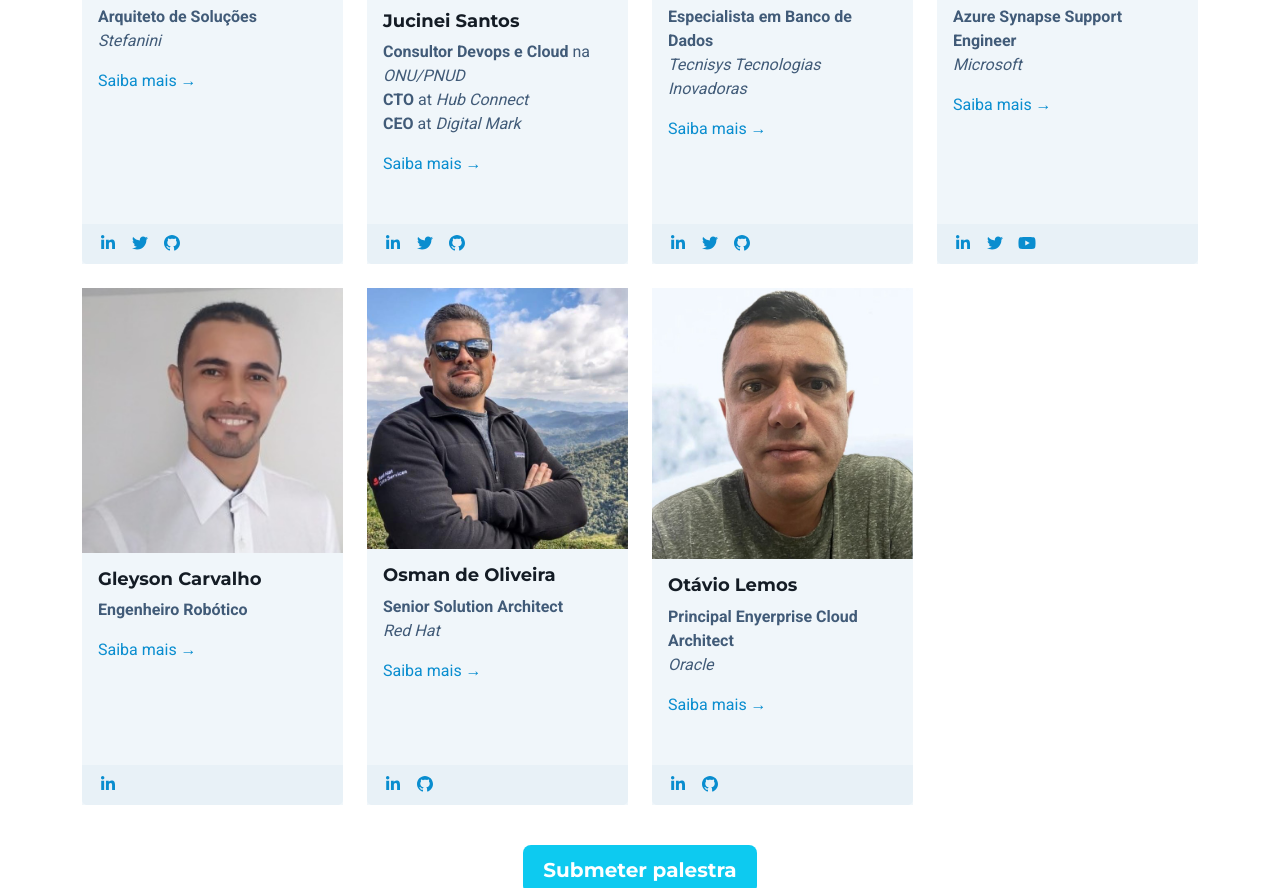
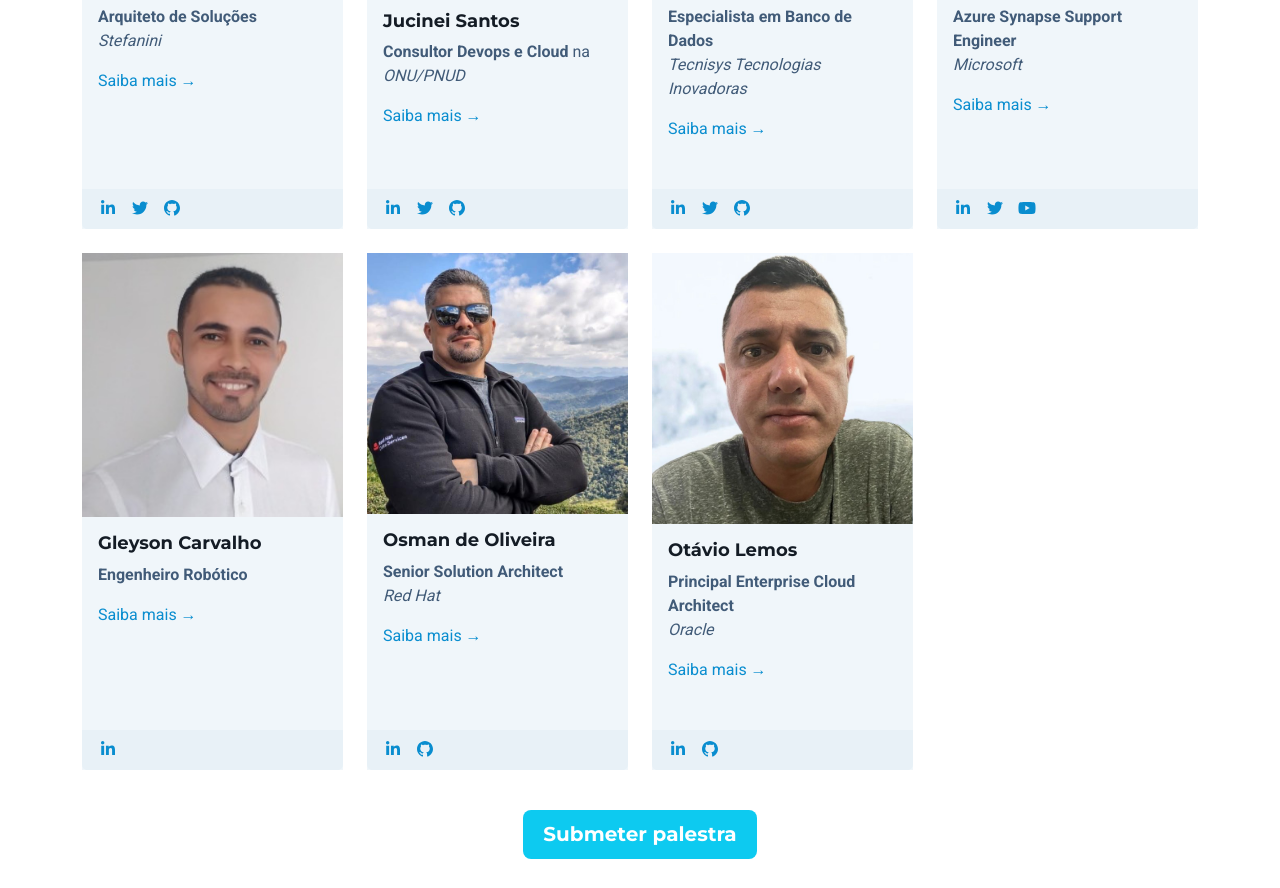
Before and after one commit to DanSilva41/website-capitaltech, a website: page index.html in a window 1280 px wide. Shown: the part 2462-3350 px from the top of the page. Drawn offline with Linux system fonts and the light colour scheme.

Commit message:
correções

```diff
--- a/assets/js/data.js
+++ b/assets/js/data.js
@@ -117,7 +117,7 @@ const speakers = [
         slug: 'otavio-lemos',
         avatar: 'assets/images/speakers/otavio-lemos.jpeg',
         speakerName: 'Otávio Lemos',
-        jobTitle: 'Principal Enyerprise Cloud Architect',
+        jobTitle: 'Principal Enterprise Cloud Architect',
         companyName: 'Oracle',
         linkedinLink: 'https://www.linkedin.com/in/otavio-lemos/',
         githubLink: 'https://github.com/otavio-lemos',
--- a/index.html
+++ b/index.html
@@ -410,20 +410,6 @@
 										ONU/PNUD
 									</a>
 								</div>
-								<div class="meta">
-									<strong>CTO</strong> at
-									<a href="https://hubconnecteventos.com.br"
-										class="text-decoration-none link-secondary fst-italic" target="_blank">
-										Hub Connect
-									</a>
-								</div>
-								<div class="meta">
-									<strong>CEO</strong> at
-									<a href="https://www.linkedin.com/company/ag%C3%AAncia-digital-mark/"
-										class="text-decoration-none link-secondary fst-italic" target="_blank">
-										Digital Mark
-									</a>
-								</div>
 							</div>
 							<a href="#modal-speaker-info" class="text-decoration-none" data-bs-toggle="modal"
 								data-bs-target="#modal-speaker-info" data-bs-speaker-slug="jucinei-santos">
@@ -626,7 +612,7 @@
 						<div class="card-body">
 							<h5 class="card-title mb-2">Otávio Lemos</h5>
 							<div class="card-text mb-3">
-								<div class="meta fw-bold">Principal Enyerprise Cloud Architect</div>
+								<div class="meta fw-bold">Principal Enterprise Cloud Architect</div>
 								<div class="meta fst-italic">
 									<a href="https://www.oracle.com" class="text-decoration-none link-secondary"
 										target="_blank">
```
